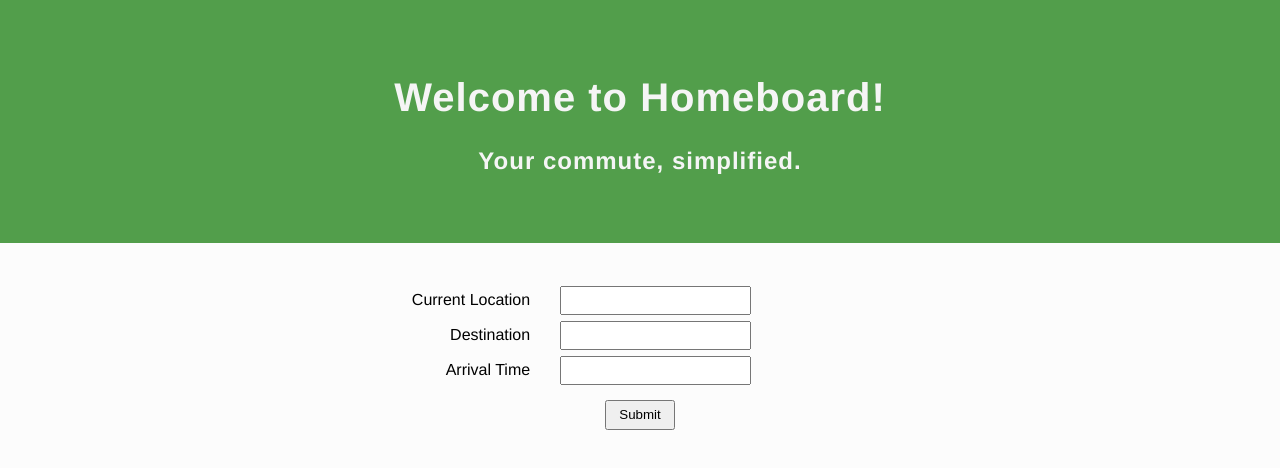
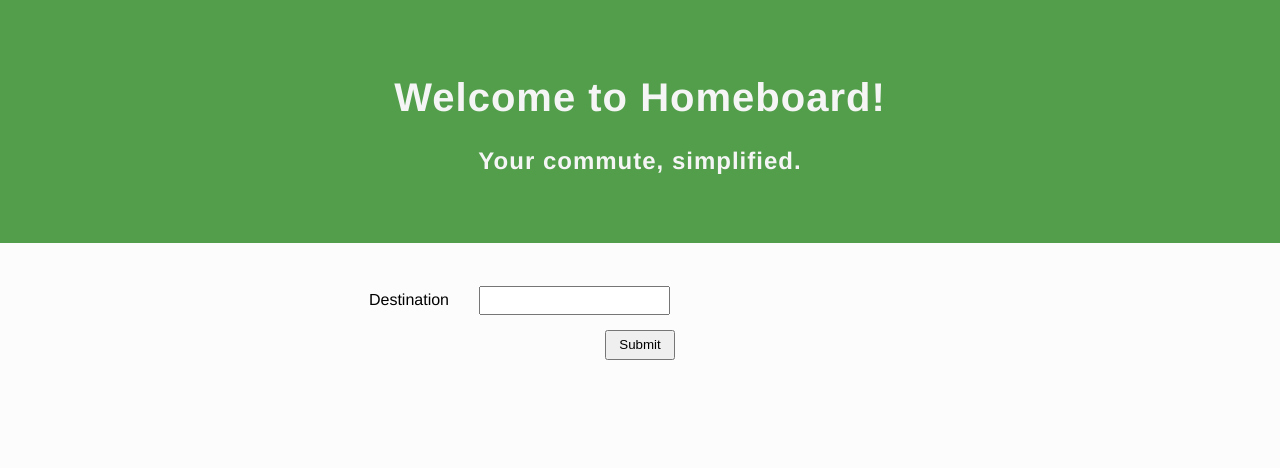
Before and after one commit to CarsonMThrift/Boilermake2017, a website: page index.html in a window 1280 px wide. Drawn offline with nearby package versions, Linux system fonts and the light colour scheme; some packages are replaced by stand-ins of ours.

Commit message:
Remove inputs

```diff
--- a/index.css
+++ b/index.css
@@ -70,7 +70,7 @@ td, tr {
 }
 
 .output-container > table tr:nth-child(odd) {
-    background-color: lightgrey;
+    background-color: #e2e2e2;
 }
 
 .submitButton {
--- a/index.html
+++ b/index.html
@@ -25,16 +25,8 @@
     <div class="data-container">
         <table>
             <tr>
-                <td><label for="current">Current Location</label></td>
-                <td><input type="text" name="current" id="currentLocation" /></td>
-            </tr>
-            <tr>
                 <td><label for="destination">Destination</label></td>
                 <td><input type="text" name="destination" id="destination" /></td>
-            </tr>
-            <tr>
-                <td><label for="eta">Arrival Time</label></td>
-                <td><input type="text" name="eta" id="eta" /></td>
             </tr>
         </table>
         <div>
```
